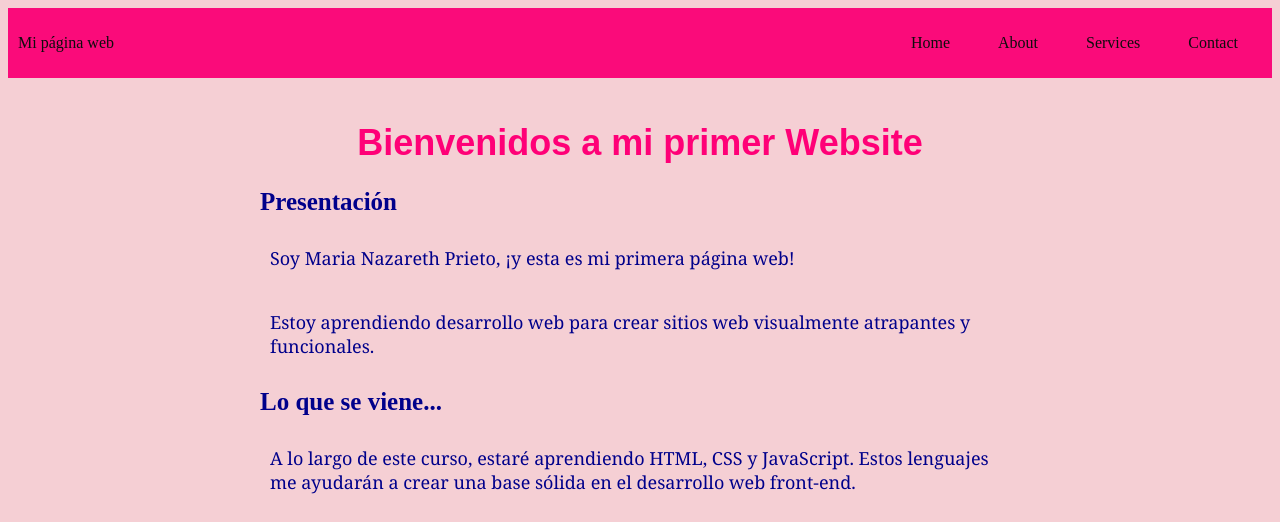
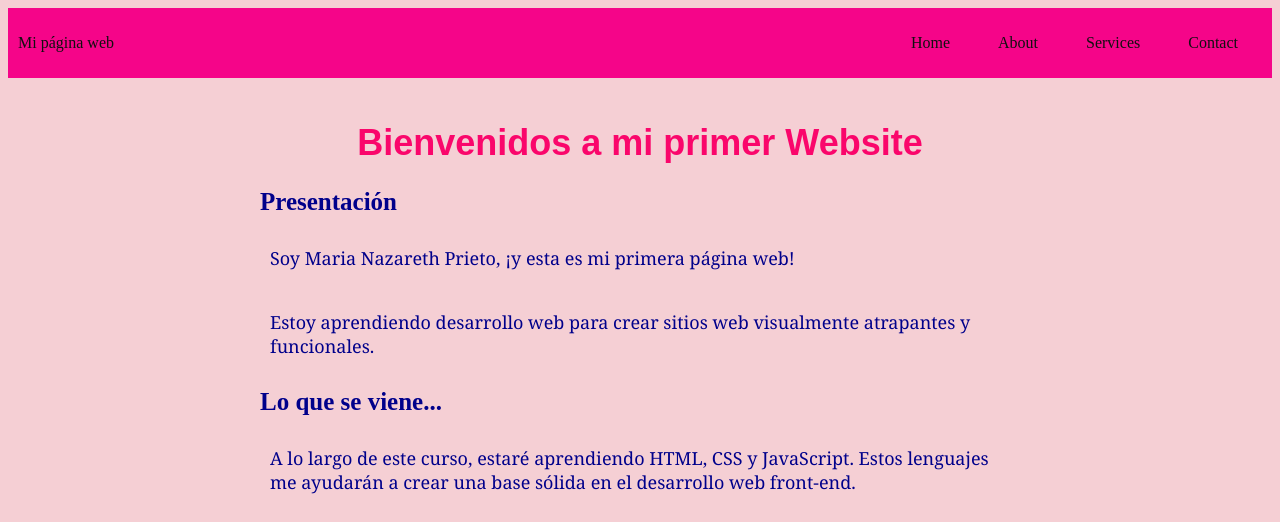
Before and after one commit to MariaNazaret/Mi-primera-pagina-web, a plain HTML site: page index.html in a window 1280 px wide. Shown: the top 522 px of the page. Drawn offline with Linux system fonts and the light colour scheme.

Commit message:
Cuarta confirmación de actualización

```diff
--- a/CSS/estilos.css
+++ b/CSS/estilos.css
@@ -4,7 +4,7 @@ body{
 }
 
 h1{
-    color: rgb(255, 0, 119);
+    color: rgb(250, 6, 107);
     font-family: Arial, sans-serif;
     font-size: 36px;
     text-align: center;
@@ -44,7 +44,7 @@ p{
     display: flex;
     padding: 10px;
     height: 50px;
-    background-color: rgb(250, 11, 122);
+    background-color: rgb(245, 5, 137);
   }
 
 
@@ -72,7 +72,7 @@ p{
 
 
   a {
-    color: rgb(14, 13, 13);
+    color: rgb(17, 16, 16);
     text-decoration:none;
   }
 
```
